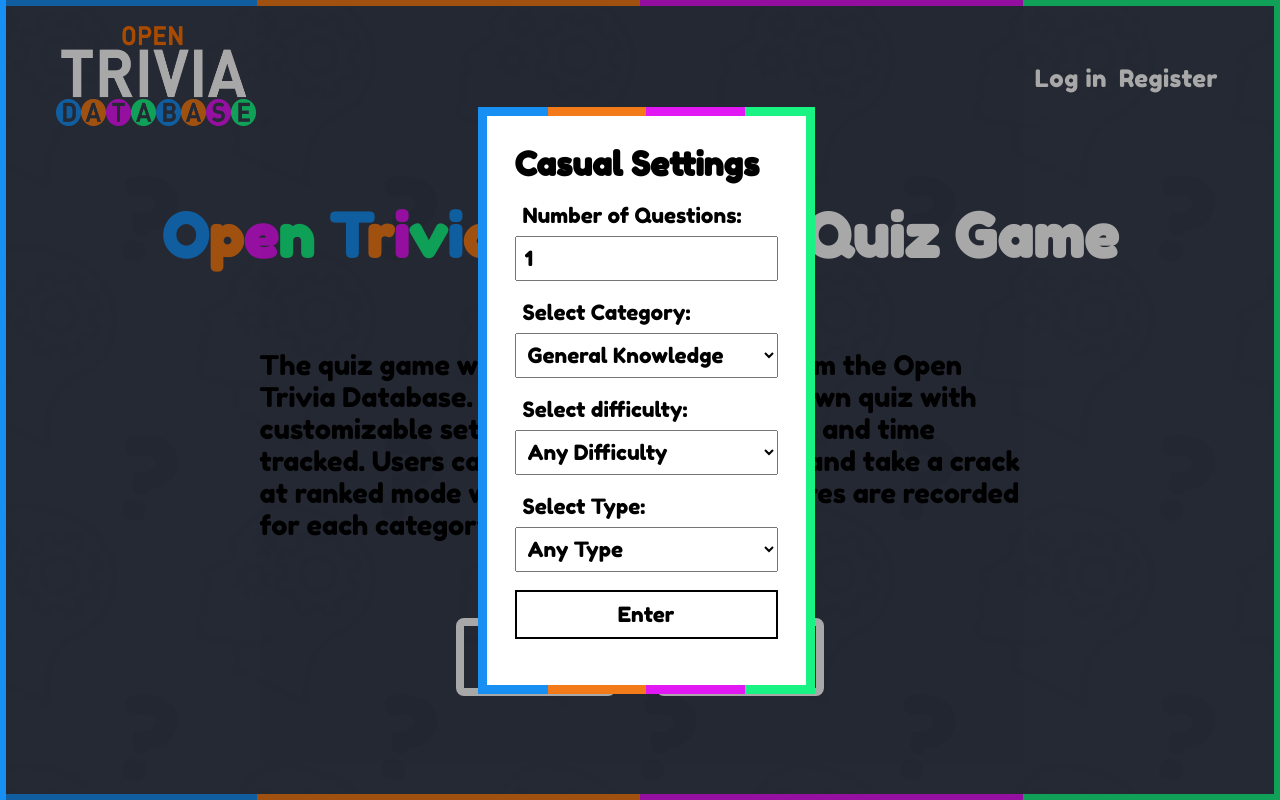
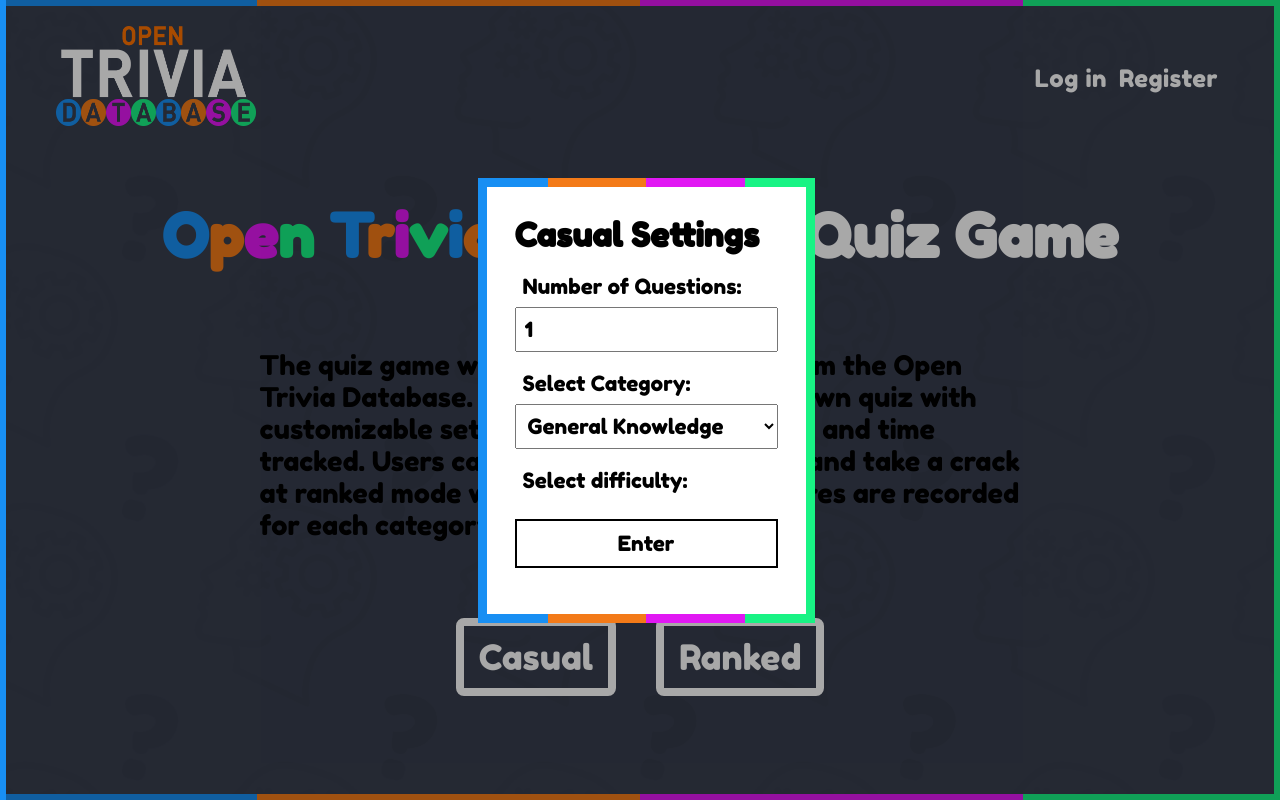
Before and after one commit to Nuccino92/open_triviaa, a React (Create React App) app: page / in a window 1280 px wide. Both pictures are taken after a click on the button "Casual". Built offline with nearby package versions, Linux system fonts and the light colour scheme.

Commit message:
adjusted  options

```diff
--- a/src/components/casual/Casual.js
+++ b/src/components/casual/Casual.js
@@ -11,8 +11,6 @@
   const [setupInformation, setSetupInformation] = useState({
     amount: 1,
     category: 9,
-    difficulty: "",
-    type: "",
   });
 
   const handleClick = (e) => {
@@ -56,7 +54,7 @@
           <input
             onKeyDown={preventCustom}
             min={1}
-            max={50}
+            max={20}
             type="number"
             name="amount"
             defaultValue={1}
@@ -90,18 +88,7 @@
             <option value={32}>Cartoon & Animations</option>
           </select>
           <label htmlFor="category">Select difficulty:</label>
-          <select name="difficulty" onChange={handleChange}>
-            <option value={""}>Any Difficulty</option>
-            <option value="easy">Easy</option>
-            <option value="medium">Medium</option>
-            <option value="hard">Hard</option>
-          </select>
-          <label htmlFor="category">Select Type:</label>
-          <select name="type" onChange={handleChange}>
-            <option value={""}>Any Type</option>
-            <option value="multiple">Multiple Choice</option>
-            <option value="boolean">True / False</option>
-          </select>
+
           <button onClick={handleSubmit} type="submit">
             Enter
           </button>
--- a/src/components/ranked/Ranked.js
+++ b/src/components/ranked/Ranked.js
@@ -36,7 +36,7 @@
       <main>
         <h2>Ranked Mode</h2>
         <p>
-          There will be 18 questions evenly distributed between easy, medium and
+          There will be 15 questions evenly distributed between easy, medium and
           hard. The goal is to be correct but also fast, if you answer all
           questions correctly the person with the faster time will be ranked
           higher. Good luck.
@@ -48,26 +48,14 @@
             <option value={10}>Books</option>
             <option value={11}>Film</option>
             <option value={12}>Music</option>
-            <option value={13}>Musicals & Theatres</option>
             <option value={14}>Television</option>
             <option value={15}>Video Games</option>
-            <option value={16}>Board Games</option>
             <option value={17}>Science & Nature</option>
             <option value={18}>Computers</option>
-            <option value={19}>Mathematics</option>
-            <option value={20}>Mythology</option>
             <option value={21}>Sports</option>
             <option value={22}>Geography</option>
             <option value={23}>History</option>
-            <option value={24}>Politics</option>
-            <option value={25}>Art</option>
-            <option value={26}>Celebrities</option>
-            <option value={27}>Animals</option>
-            <option value={28}>Vehicles</option>
-            <option value={29}>Comics</option>
-            <option value={30}>Gadgets</option>
             <option value={31}>Anime & Manga</option>
-            <option value={32}>Cartoon & Animations</option>
           </select>
           <button type="submit" onClick={handleSubmit}>
             Start
```
